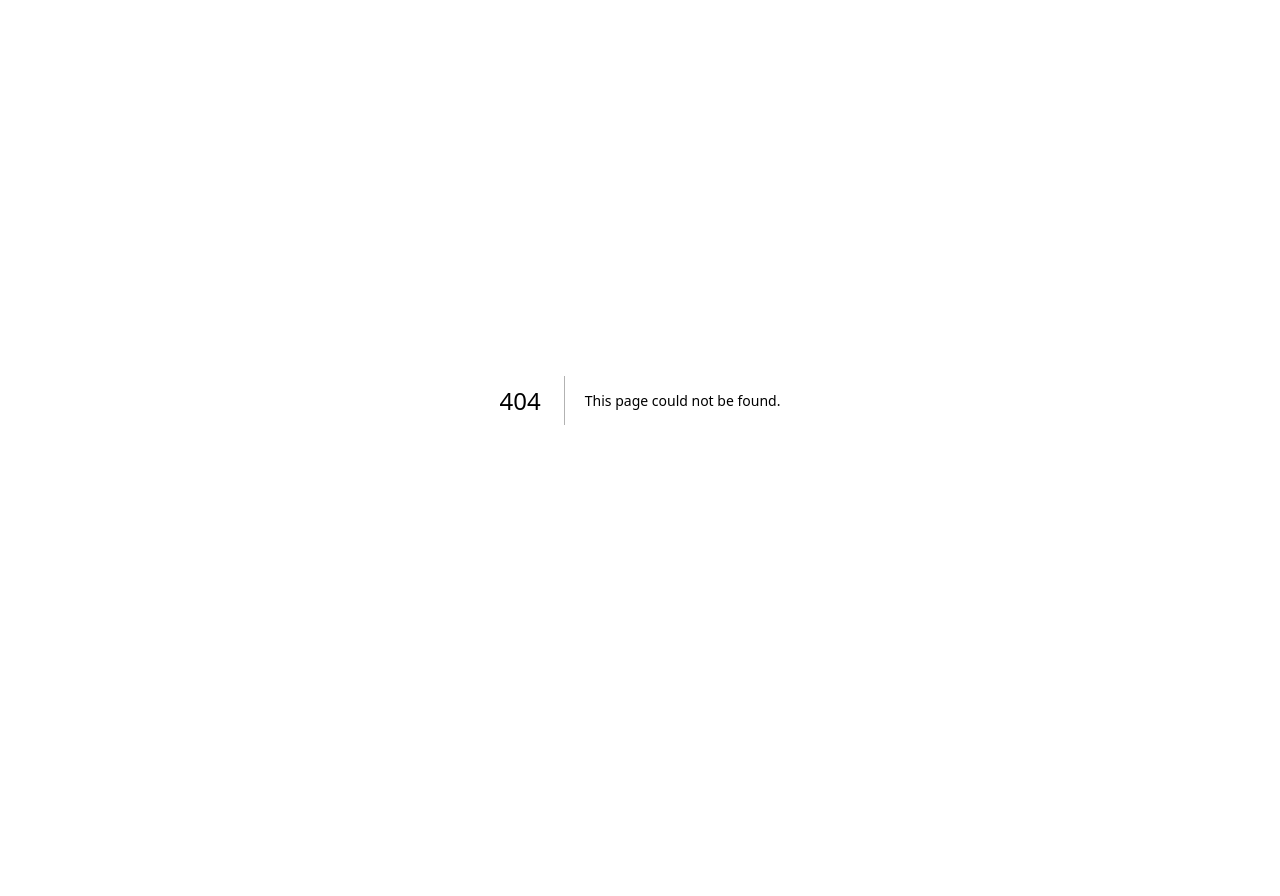
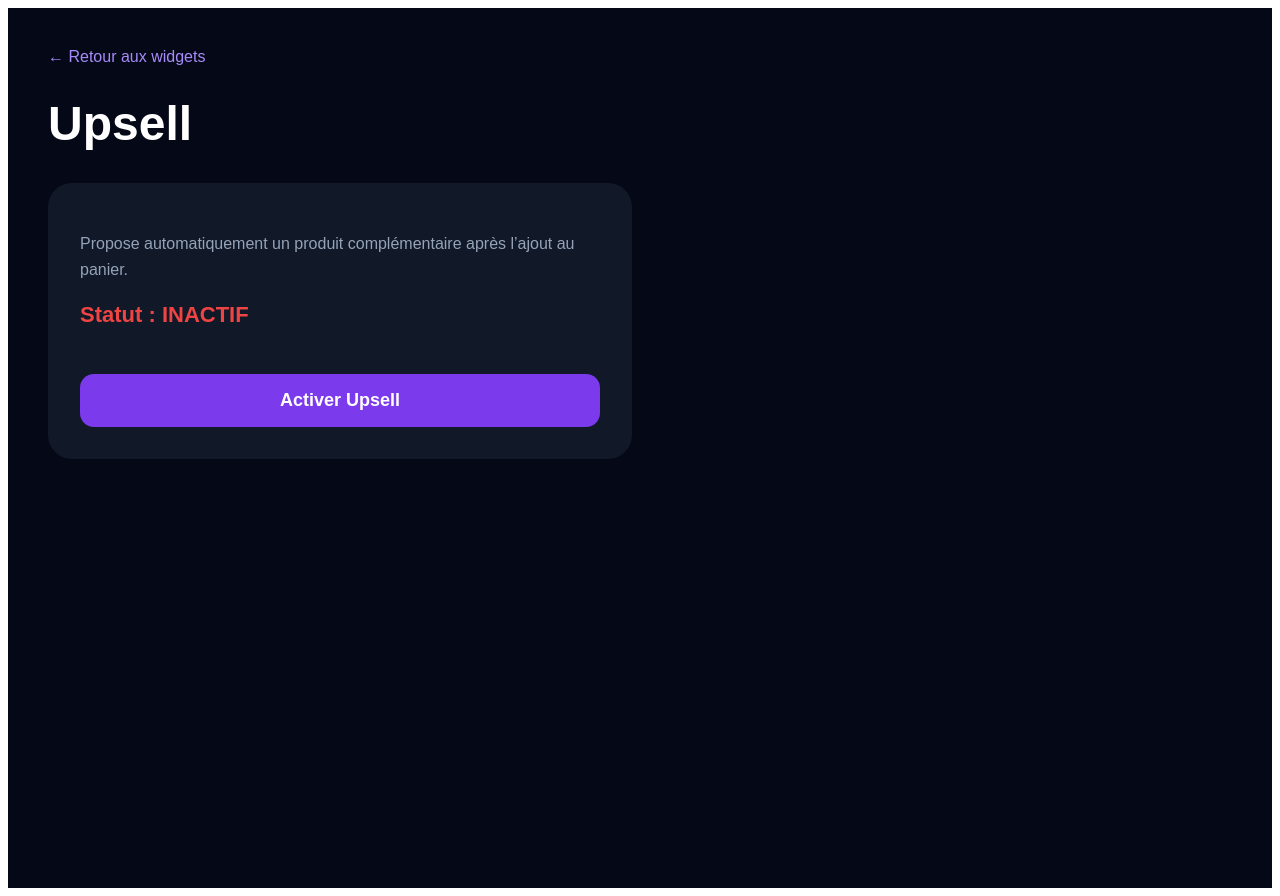
Before and after one commit to Amba91/Boost-App, a Next.js app: page /widgets/upsell in a window 1280 px wide. Before the commit this address had no page. Before the commit the page ends 800 px from the top, so only its background shows below. Built offline with nearby package versions, Linux system fonts and the light colour scheme; no server answers; the database is empty.

Commit message:
Add Upsell Widget

```diff
--- /dev/null
+++ b/app/api/widgets/upsell/route.ts
@@ -0,0 +1,74 @@
+import { NextResponse } from "next/server"
+import { sql } from "@vercel/postgres"
+
+const SHOP = "hy4nf1-dt.myshopify.com"
+const WIDGET = "upsell"
+
+export async function GET() {
+  try {
+    const result = await sql`
+      SELECT active
+      FROM widgets
+      WHERE shop = ${SHOP}
+      AND widget = ${WIDGET}
+      LIMIT 1
+    `
+
+    return NextResponse.json({
+      success: true,
+      active: result.rows[0]?.active ?? false,
+    })
+  } catch (error) {
+    return NextResponse.json(
+      {
+        success: false,
+        active: false,
+        error: String(error),
+      },
+      { status: 500 }
+    )
+  }
+}
+
+export async function POST(request: Request) {
+  try {
+    const body = await request.json()
+    const active = typeof body.active === "boolean" ? body.active : true
+
+    const existing = await sql`
+      SELECT id
+      FROM widgets
+      WHERE shop = ${SHOP}
+      AND widget = ${WIDGET}
+      LIMIT 1
+    `
+
+    if (existing.rows.length === 0) {
+      await sql`
+        INSERT INTO widgets (shop, widget, active)
+        VALUES (${SHOP}, ${WIDGET}, ${active})
+      `
+    } else {
+      await sql`
+        UPDATE widgets
+        SET active = ${active}
+        WHERE shop = ${SHOP}
+        AND widget = ${WIDGET}
+      `
+    }
+
+    return NextResponse.json({
+      success: true,
+      active,
+    })
+  } catch (error) {
+    return NextResponse.json(
+      {
+        success: false,
+        active: false,
+        error: String(error),
+      },
+      { status: 500 }
+    )
+  }
+}
--- /dev/null
+++ b/app/widgets/upsell/page.tsx
@@ -0,0 +1,124 @@
+"use client"
+
+import { useEffect, useState } from "react"
+import Link from "next/link"
+
+export default function UpsellPage() {
+  const [active, setActive] = useState(false)
+  const [loading, setLoading] = useState(true)
+
+  async function loadWidget() {
+    try {
+      const res = await fetch("/api/widgets/upsell")
+      const data = await res.json()
+      setActive(data.active)
+    } finally {
+      setLoading(false)
+    }
+  }
+
+  async function toggleWidget() {
+    setLoading(true)
+
+    const newState = !active
+
+    const res = await fetch("/api/widgets/upsell", {
+      method: "POST",
+      headers: {
+        "Content-Type": "application/json",
+      },
+      body: JSON.stringify({
+        active: newState,
+      }),
+    })
+
+    const data = await res.json()
+    setActive(data.active)
+    setLoading(false)
+  }
+
+  useEffect(() => {
+    loadWidget()
+  }, [])
+
+  return (
+    <main style={styles.main}>
+      <Link href="/" style={styles.back}>
+        ← Retour aux widgets
+      </Link>
+
+      <h1 style={styles.title}>Upsell</h1>
+
+      <div style={styles.card}>
+        <p style={styles.muted}>
+          Propose automatiquement un produit complémentaire après l’ajout au panier.
+        </p>
+
+        <p
+          style={{
+            ...styles.status,
+            color: active ? "#22c55e" : "#ef4444",
+          }}
+        >
+          Statut : {active ? "ACTIF" : "INACTIF"}
+        </p>
+
+        <button
+          onClick={toggleWidget}
+          disabled={loading}
+          style={{
+            ...styles.button,
+            background: active ? "#dc2626" : "#7c3aed",
+          }}
+        >
+          {loading ? "Chargement..." : active ? "Désactiver Upsell" : "Activer Upsell"}
+        </button>
+      </div>
+    </main>
+  )
+}
+
+const styles: Record<string, React.CSSProperties> = {
+  main: {
+    minHeight: "100vh",
+    background: "#050816",
+    color: "white",
+    padding: "40px",
+    fontFamily: "Arial",
+  },
+  back: {
+    color: "#a78bfa",
+    textDecoration: "none",
+  },
+  title: {
+    fontSize: "48px",
+    marginTop: "30px",
+  },
+  card: {
+    background: "#111827",
+    padding: "32px",
+    borderRadius: "24px",
+    maxWidth: "520px",
+    marginTop: "30px",
+  },
+  muted: {
+    color: "#94a3b8",
+    lineHeight: 1.6,
+  },
+  status: {
+    marginTop: "20px",
+    fontSize: "22px",
+    fontWeight: "bold",
+  },
+  button: {
+    width: "100%",
+    marginTop: "24px",
+    color: "white",
+    border: "none",
+    padding: "16px",
+    borderRadius: "14px",
+    fontWeight: "bold",
+    cursor: "pointer",
+    fontSize: "18px",
+  },
+}
```
Also changed, not shown: app/page.tsx (+3 -15 lines).
